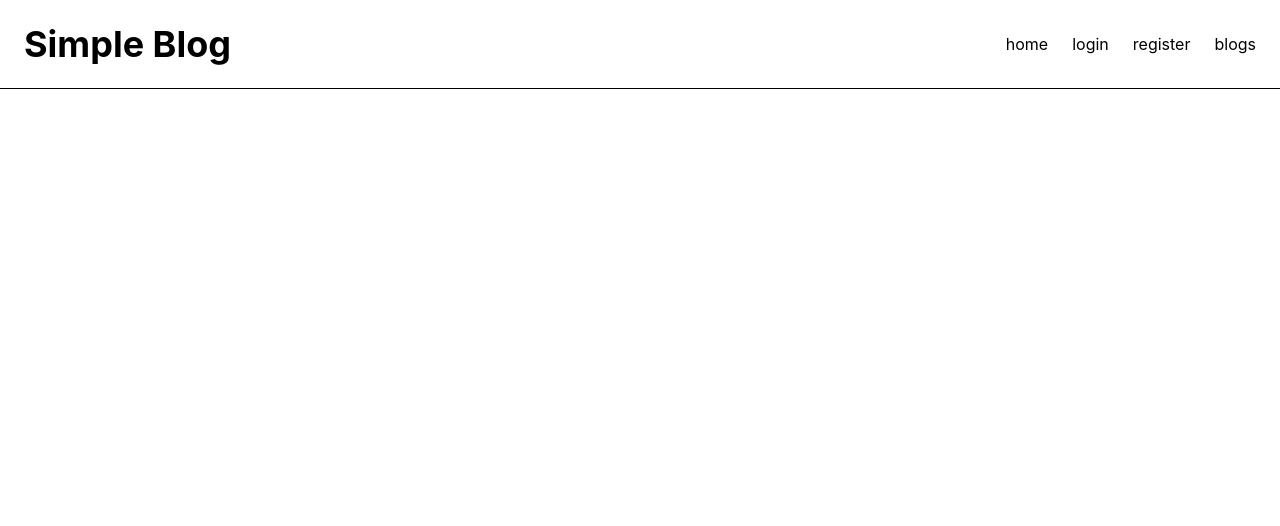
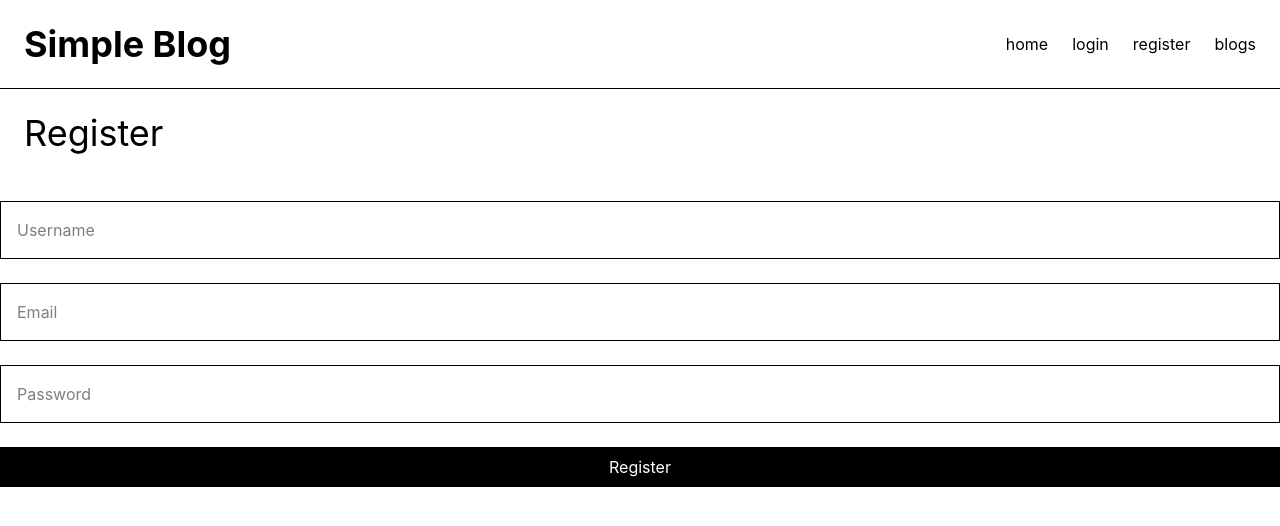
Before and after one commit to arnavsinha107/blogapp, a React app in the folder frontend/: page /register in a window 1280 px wide. Shown: the top 526 px of the page. Built offline with nearby package versions, Linux system fonts and the light colour scheme; the HTML template or start-up script is replaced by a standard one.

Commit message:
basic login,logout and register

```diff
--- a/frontend/src/App.jsx
+++ b/frontend/src/App.jsx
@@ -1,9 +1,22 @@
 import Home from "./pages/Home"
+import {BrowserRouter, Route, Routes} from "react-router-dom";
+import Login from "./pages/Login"
+import Register from "./pages/Register"
+import Blogs from "./pages/Blogs"
+
+const App = () => {
+  return (
+    <BrowserRouter>
+      <Routes>
+        <Route path="/" element={<Home/>}/>
+        <Route path="/blogs" element={<Blogs/>}/>
+        <Route path="/login" element={<Login/>}/>
+        <Route path="/register" element={<Register/>}/>
 
 
-const App = () => {
-
-  return <Home/>
+      </Routes>
+    </BrowserRouter>
+  )
 }
 
 export default App
--- /dev/null
+++ b/frontend/src/components/Logout.jsx
@@ -0,0 +1,26 @@
+import { useNavigate } from "react-router-dom";
+function LogoutButton(){
+    const navigate=useNavigate()
+
+    const handleLogout=(e)=>{
+        e.preventDefault()
+        const access=localStorage.getItem("access")
+        if(!access){
+            alert("Not logged in")
+            return
+        }
+        localStorage.removeItem("access")
+        localStorage.removeItem("refresh")
+        alert("Logged out")
+        navigate("/login", { replace: true })
+    }
+    return(
+        <button type="button" onClick={handleLogout} className="bg-black text-white p-2">
+            Logout
+        </button>
+    )
+
+
+
+}
+export default LogoutButton
--- /dev/null
+++ b/frontend/src/pages/Blogs.jsx
@@ -0,0 +1,36 @@
+import { useState, useEffect } from 'react'
+
+function App() {
+  const [message, setMessage] = useState("")
+
+  useEffect(() => {
+    fetch("http://127.0.0.1:8000/")
+      .then((res) => res.json())
+      .then((data) => setMessage(data.message))
+  }, [])
+
+
+  return (
+    <div className=' min-h-screen bg-white text-black'>
+      <nav className='flex items-center justify-between border-b '>
+        <h1 className='p-6 text-4xl font-bold'>Simple Blog</h1>
+        <div className='p-6 flex gap-6'>
+          <a href='/'>home</a>
+          <a href='/login'>login</a>
+          <a href='/register'>register</a>
+          <a href='/blogs'>blogs</a>
+        </div>
+
+
+      </nav>
+
+      <div className='p-6'>
+        <h2 className='text-2xl font-bold' >{message}</h2>
+
+      </div>
+
+    </div>
+  )
+}
+
+export default App
--- /dev/null
+++ b/frontend/src/pages/Login.jsx
@@ -0,0 +1,96 @@
+import {useState} from "react"
+import LogoutButton from "../components/logout"
+
+
+function Login() {
+  const[form,setForm]=useState({
+    username:"",
+    //email:"",
+    password:"",
+ })
+ const [message, setMessage]=useState("")
+
+ const handleChange=(e)=>{
+    setForm({
+        ...form,
+        [e.target.name]: e.target.value,
+    })
+ }
+
+ const handleSubmit=async (e)=>{
+    e.preventDefault()
+    const response=await fetch("http://127.0.0.1:8000/login/",{
+        method:"POST",
+        headers:{
+            "Content-Type": "application/json",
+
+        },
+        body: JSON.stringify(form),
+    })
+    const data=await response.json()
+    if(response.ok){
+        localStorage.setItem("access",data.access)
+        localStorage.setItem("refresh",data.refresh)
+        setMessage(data.message)
+        setForm({
+            username:"",
+            //email:"",
+            password:"",
+
+        })
+    }
+    else{
+        setMessage("Login failed"),
+        console.log(data)
+    }
+}
+
+
+return(
+
+    <div className="min-h-screen bg-white text-black">
+        <nav className='flex items-center justify-between border-b '>
+        <h1 className='p-6 text-4xl font-bold'>Simple Blog</h1>
+        <div className='p-6 flex gap-6'>
+          <a href='/'>home</a>
+          <a href='/login'>login</a>
+          <a href='/register'>register</a>
+          <a href='/blogs'>blogs</a>
+        </div>
+
+
+        </nav>
+        <h1 className="text-4xl mb-6 p-6">Login</h1>
+        <form onSubmit={handleSubmit} className="flex flex-col gap-6 ">
+            <input
+                type="text"
+                name="username"
+                placeholder="Username"
+                value={form.username}
+                onChange={handleChange}
+                className="border p-4"
+
+            />
+
+
+            <input
+                type="password"
+                name="password"
+                placeholder="Password"
+                value={form.password}
+                onChange={handleChange}
+                className="border p-4"
+            />
+
+            <button type="submit" className="bg-black text-white p-2">
+                Login
+            </button>
+        </form>
+        <h1 className="p-6"><LogoutButton/></h1>
+        {message && <p className="mt-4">{message}</p>}
+
+    </div>
+ )
+}
+
+export default Login
--- /dev/null
+++ b/frontend/src/pages/Register.jsx
@@ -0,0 +1,94 @@
+import {useState} from "react"
+
+function Register(){
+ const[form,setForm]=useState({
+    username:"",
+    email:"",
+    password:"",
+ })
+ const [message, setMessage]=useState("")
+
+ const handleChange=(e)=>{
+    setForm({
+        ...form,
+        [e.target.name]: e.target.value,
+    })
+ }
+
+ const handleSubmit=async (e)=>{
+    e.preventDefault()
+    const response=await fetch("http://127.0.0.1:8000/register/",{
+        method:"POST",
+        headers:{
+            "Content-Type": "application/json",
+
+        },
+        body: JSON.stringify(form),
+    })
+    const data=await response.json()
+    if(response.ok){
+        setMessage(data.message)
+        setForm({
+            username:"",
+            email:"",
+            password:"",
+
+        })
+    }
+    else{
+        setMessage("Registration failed"),
+        console.log(data)
+    }
+
+ }
+ return(
+    <div className="min-h-screen bg-white text-black ">
+        <nav className='flex items-center justify-between border-b '>
+        <h1 className='p-6 text-4xl font-bold'>Simple Blog</h1>
+        <div className='p-6 flex gap-6'>
+          <a href='/'>home</a>
+          <a href='/login'>login</a>
+          <a href='/register'>register</a>
+          <a href='/blogs'>blogs</a>
+        </div>
+        </nav>
+
+        <h1 className="text-4xl mb-6 p-6">Register</h1>
+        <form onSubmit={handleSubmit} className="flex flex-col gap-6 ">
+            <input
+                type="text"
+                name="username"
+                placeholder="Username"
+                value={form.username}
+                onChange={handleChange}
+                className="border p-4"
+
+            />
+
+            <input
+                type="email"
+                name="email"
+                placeholder="Email"
+                value={form.email}
+                onChange={handleChange}
+                className="border p-4"
+            />
+
+            <input
+                type="password"
+                name="password"
+                placeholder="Password"
+                value={form.password}
+                onChange={handleChange}
+                className="border p-4"
+            />
+
+            <button type="submit" className="bg-black text-white p-2">
+                Register
+            </button>
+        </form>
+        {message && <p className="mt-4">{message}</p>}
+    </div>
+ )
+}
+export default Register
```
Also changed, not shown: 2 other files (tests, documents, lock files or other folders).
